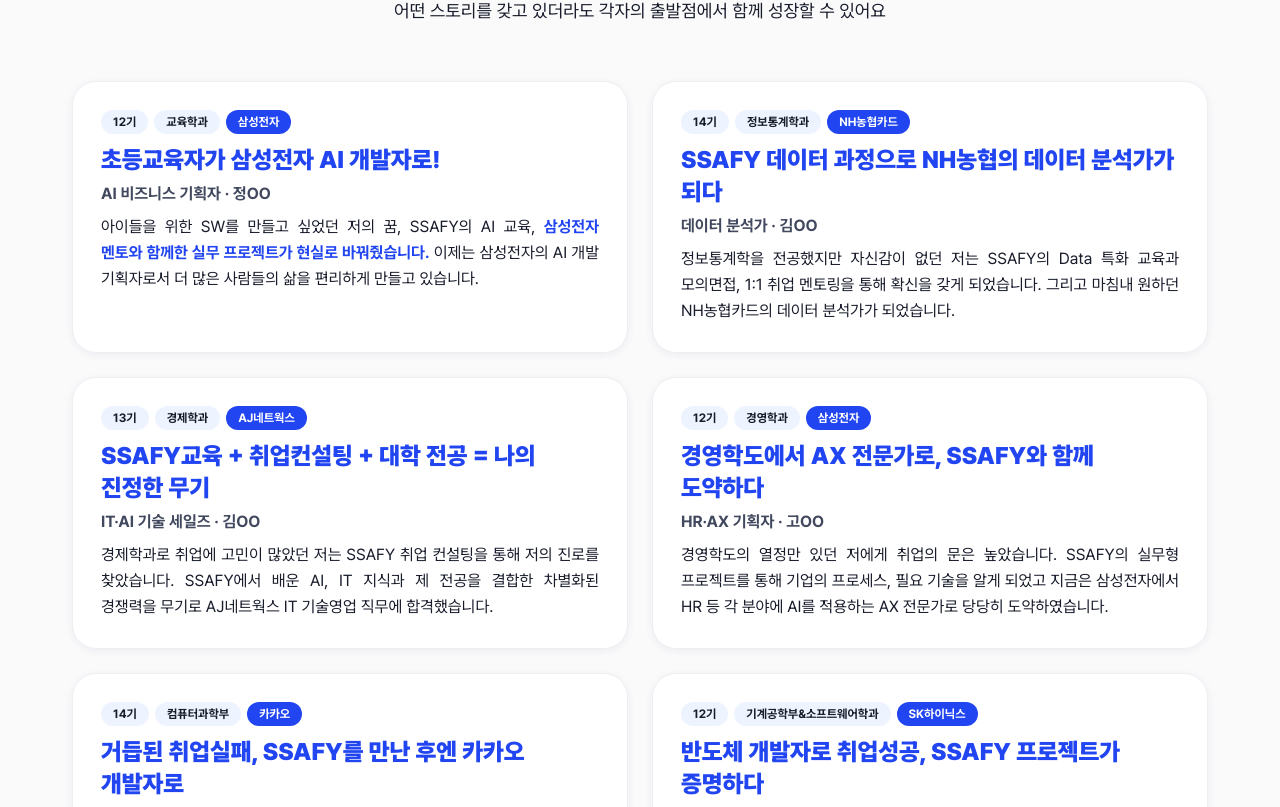
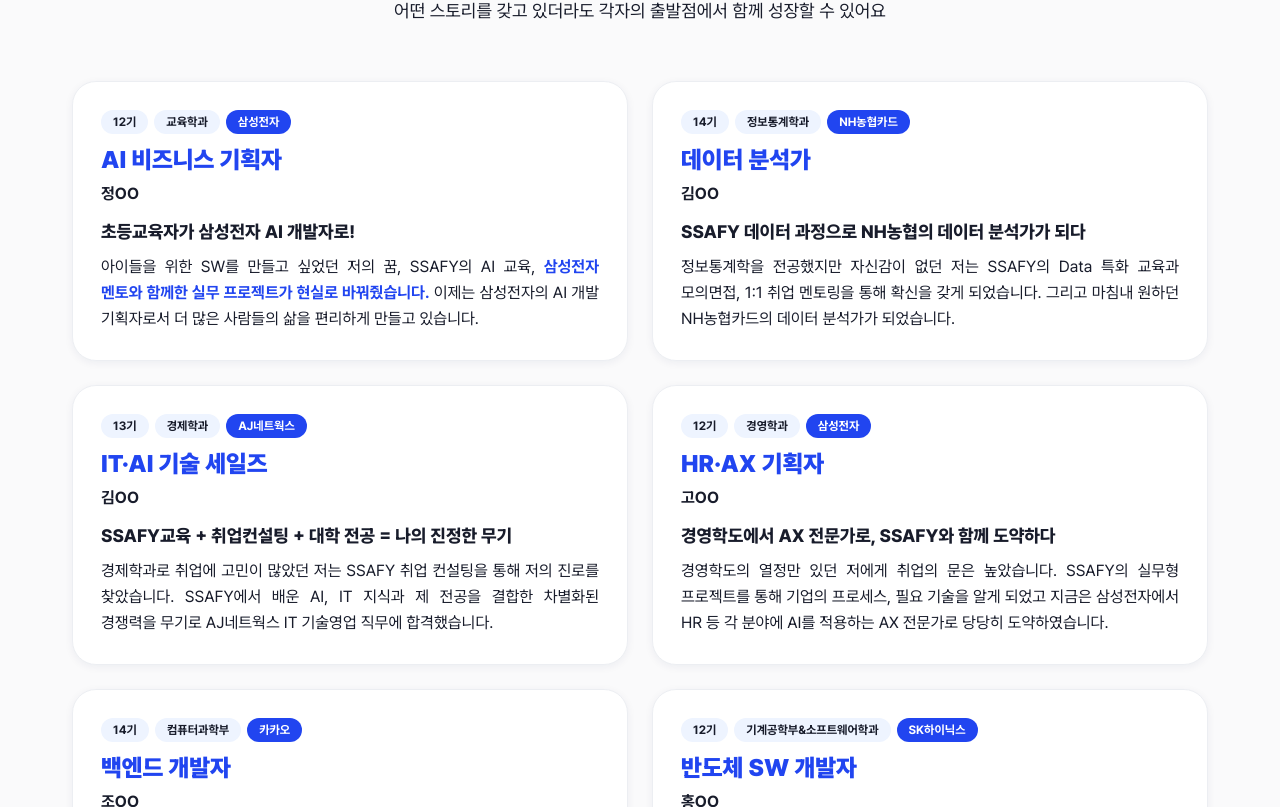
Before and after one commit to multi-ssafy/multi-ssafy.github.io, a Next.js app: page / in a window 1280 px wide. Shown: the part 9733-10540 px from the top of the page. Built offline with nearby package versions, Linux system fonts and the light colour scheme.

Commit message:
취업사례 카드: 직무명 제목 자리 복원, 타이틀은 본문 상단에 굵게 배치

```diff
--- a/src/sections/Story.tsx
+++ b/src/sections/Story.tsx
@@ -152,10 +152,13 @@ export default function Story() {
                   )}
                 </div>
                 <h3 className="mt-2.5 text-xl sm:text-2xl font-black text-brand-600 leading-tight break-keep">
+                  {s.role}
+                </h3>
+                <p className="mt-1.5 text-md font-bold ">
+                  {s.name}
+                </p>
+                <p className="mt-3 text-base sm:text-lg font-extrabold text-ink-900 leading-snug break-keep">
                   {s.title}
-                </h3>
-                <p className="mt-1.5 text-md font-bold text-ink-700">
-                  {s.role} · {s.name}
                 </p>
                 <p className="mt-2 text-md leading-relaxed break-keep text-justify">
                   {renderStory(s.story)}
```
